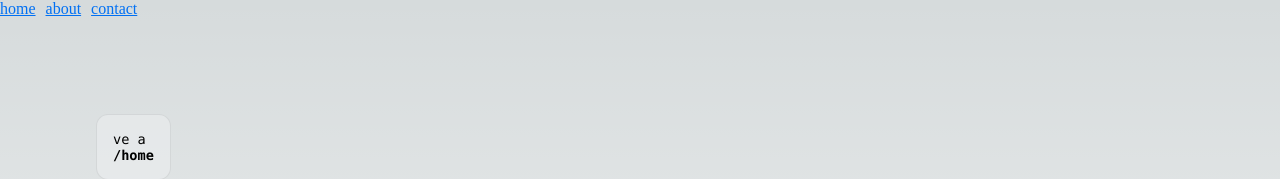
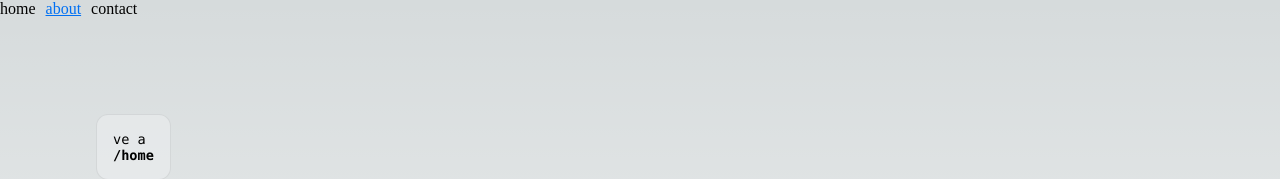
Before and after one commit to Jwilv/nextPractices, a Next.js app: page /about in a window 1280 px wide. Shown: the top 179 px of the page. Built offline with nearby package versions, Linux system fonts and the light colour scheme.

Commit message:
MainLayout

```diff
--- /dev/null
+++ b/components/layouts/index.jsx
@@ -0,0 +1 @@
+export { MainLayout } from "./MainLayout";
--- a/components/ui/ActiveLink.jsx
+++ b/components/ui/ActiveLink.jsx
@@ -1,4 +1,5 @@
 import Link from 'next/link'
+import { useRouter } from 'next/router'
 import React from 'react'
 
 const styles = {
@@ -7,9 +8,12 @@
 }
 
 export const ActiveLink = ({ text, href }) => {
+
+    const {asPath} = useRouter()
+
     return (
         <Link href={href}>
-            <span style={styles}>{text}</span>
+            <span style={ (asPath === href) ? styles : null }>{text}</span>
         </Link>
     )
 }
```
Also changed, not shown: components/layouts/MainLayout.jsx (added, +22 -0 lines).
